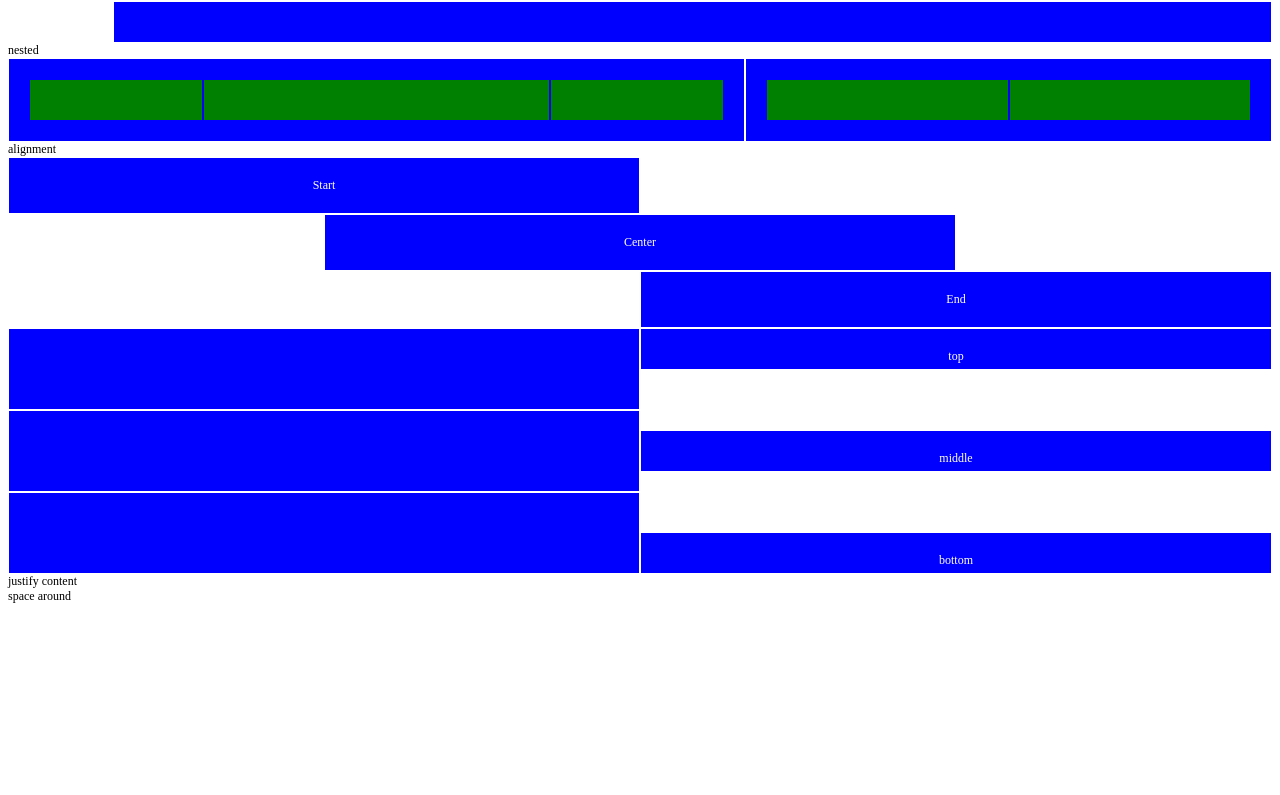
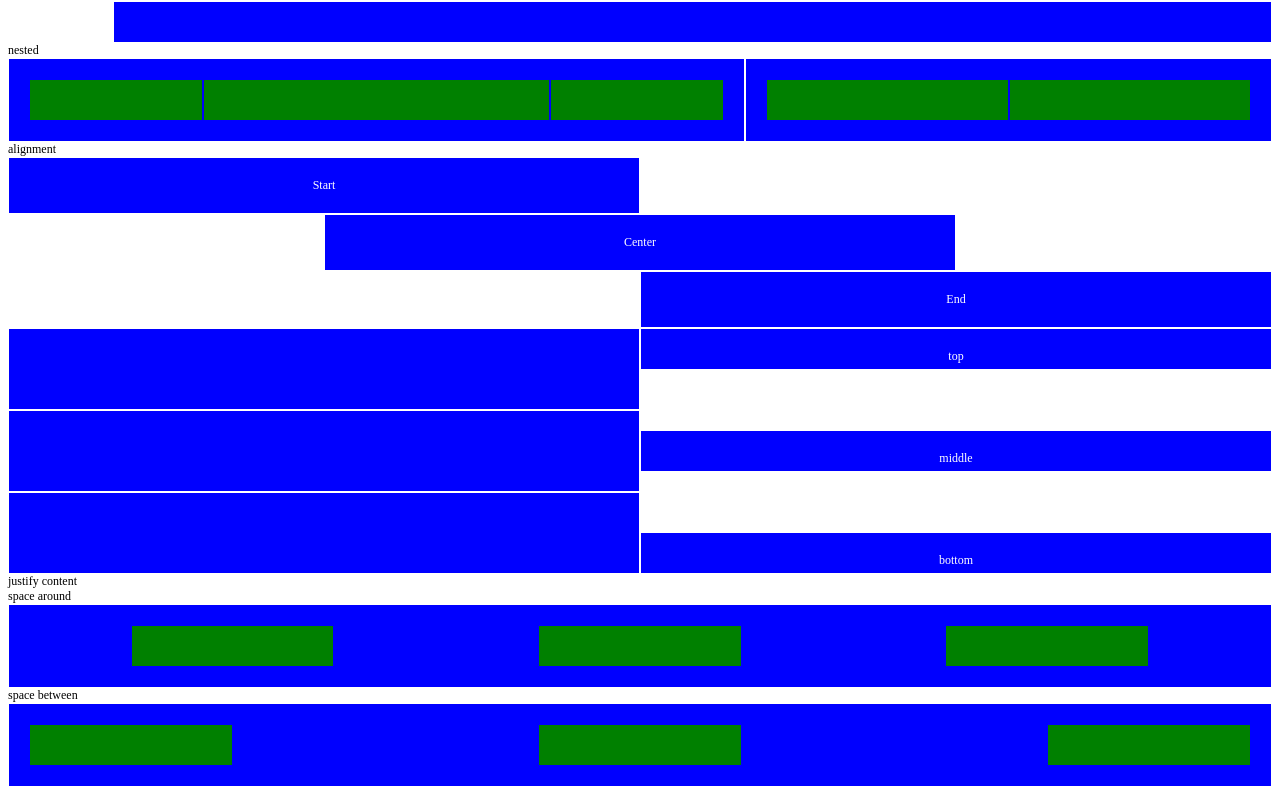
Before and after one commit to edodima13/html-css-12bool, a plain HTML site: page index.html in a window 1280 px wide. Shown: the part 1093-1888 px from the top of the page. Before the commit the page ends 1705 px from the top, so only its background shows below. Drawn offline with Linux system fonts and the light colour scheme.

Commit message:
fine esercizio

```diff
--- a/framework.css
+++ b/framework.css
@@ -134,12 +134,12 @@
     justify-content: flex-end;
 }
 
-.flex-around{
-    justify-content: center;
+.col-12 .flex-around{
+    justify-content: space-around;
 }
 
-.flex-between{
-    justify-content: flex-end;
+.col-12 .flex-between{
+    justify-content: space-between;
 }
 
 /*Flex-align*/
--- a/index.html
+++ b/index.html
@@ -149,6 +149,25 @@
     </div>
     justify content <br>
     space around
+    <div class="row">
+        <div class="col-12">
+            <div class="row flex-around">
+                <div class="col-2"></div>
+                <div class="col-2"></div>
+                <div class="col-2"></div>
+            </div>
+        </div>
+    </div>
+    space between
+    <div class="row">
+        <div class="col-12">
+            <div class="row flex-between">
+                <div class="col-2"></div>
+                <div class="col-2"></div>
+                <div class="col-2"></div>
+            </div>
+        </div>
+    </div>
 
 
 </body>
```
